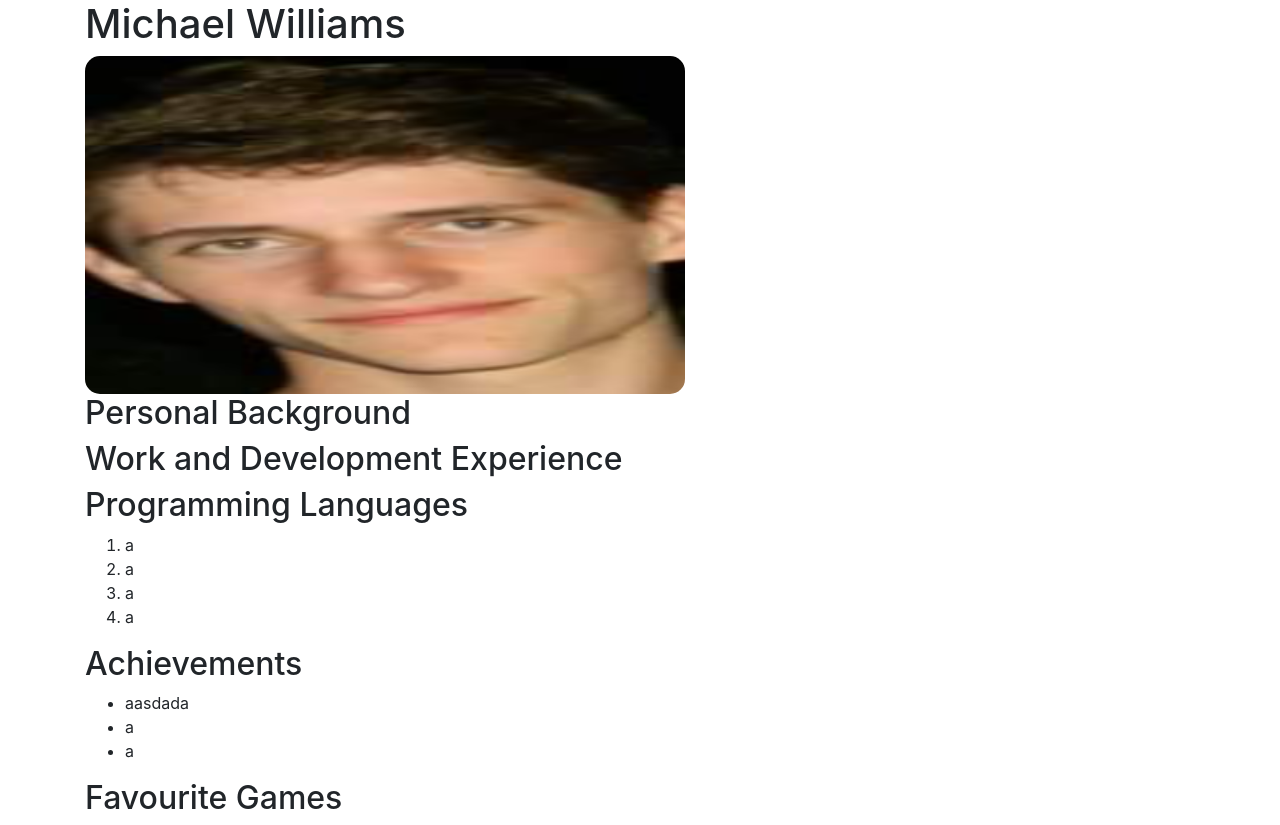
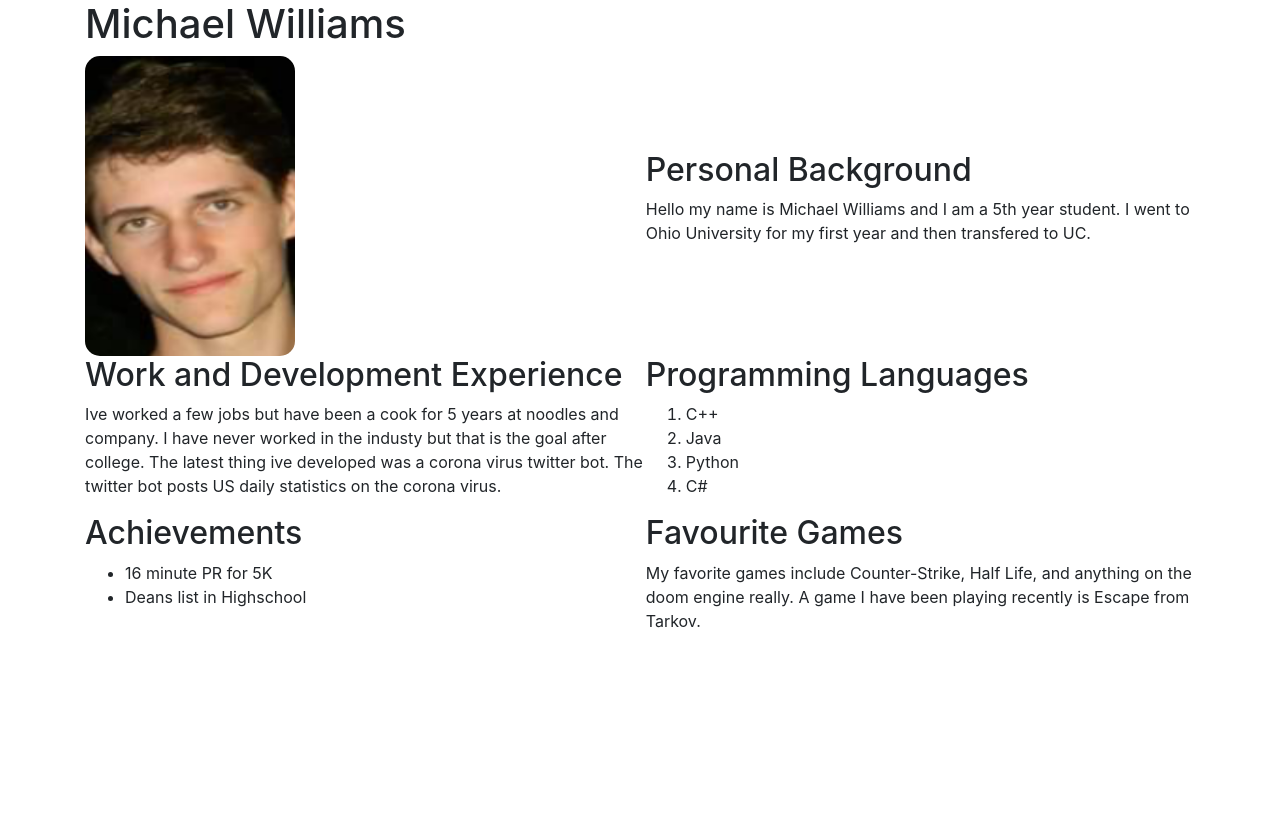
Before and after one commit to IT3049C-Students-Archive/1-online-portfolio-mikeal200, a website: page index.html in a window 1280 px wide. After the commit the page ends 800 px from the top, so only its background shows below. Drawn offline with nearby package versions, Linux system fonts and the light colour scheme.

Commit message:
finished

```diff
--- a/index.html
+++ b/index.html
@@ -16,32 +16,38 @@
 <body>
   <div class="container">
     <h1>Michael Williams</h1>
-    <img src="resources/images/me.PNG" id="mike" width="300" height="400" />
+    <img src="resources/images/me.PNG" id="mike" width="210" height="300" />
     <div class="section" id="personalBackground">
       <h2>Personal Background</h2>
+      <p>Hello my name is Michael Williams and I am a 5th year student. I went to Ohio University for my first year and
+        then transfered to UC.</p>
     </div>
     <div class="section" id="experience">
       <h2>Work and Development Experience</h2>
+      <p>Ive worked a few jobs but have been a cook for 5 years at noodles and company. I have never worked in the
+        industy but that is the goal after college. The latest thing ive developed was a corona virus twitter bot. The
+        twitter bot posts US daily statistics on the corona virus.</p>
     </div>
     <div class="section" id="programmingLanguages">
       <h2>Programming Languages</h2>
       <ol>
-        <li>a</li>
-        <li>a</li>
-        <li>a</li>
-        <li>a</li>
+        <li>C++</li>
+        <li>Java</li>
+        <li>Python</li>
+        <li>C#</li>
       </ol>
     </div>
     <div class="section" id="achievements">
       <h2>Achievements</h2>
       <ul>
-        <li>aasdada</li>
-        <li>a</li>
-        <li>a</li>
+        <li>16 minute PR for 5K</li>
+        <li>Deans list in Highschool</li>
       </ul>
     </div>
     <div class="section" id="games">
       <h2>Favourite Games</h2>
+      <p>My favorite games include Counter-Strike, Half Life, and anything on the doom engine really. A game I have been
+        playing recently is Escape from Tarkov.</p>
     </div>
 
   </div>
--- a/resources/styles/styles.css
+++ b/resources/styles/styles.css
@@ -1,8 +1,25 @@
 .container {
   display: grid;
+  grid-template-columns: auto auto auto;
 }
 #mike {
   border-radius: 15px;
-  width: 600px;
-  height: 337.50px;
+  grid-column: 1;
+  grid-row-start: 2;
+  grid-row-end: 5;
 }
+#personalBackground {
+  grid-row: 3;
+}
+#experience {
+  grid-row: 6;
+}
+#programmingLanguages {
+  grid-row: 6;
+}
+#achievements {
+  grid-row: 7;
+}
+#games {
+  grid-row: 7;
+}
```
